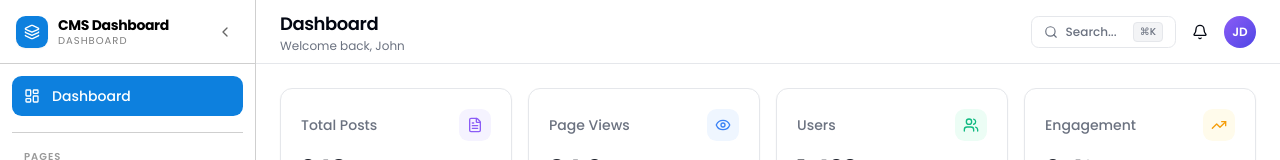
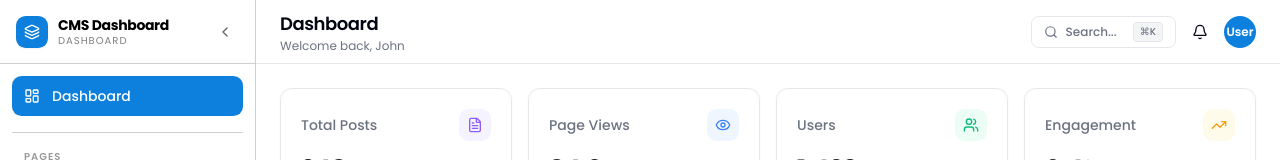
Before and after one commit to alxtim10/alx-dashboard, a Next.js app: page / in a window 1280 px wide. Shown: the top 160 px of the page. Built offline with nearby package versions, Linux system fonts and the light colour scheme.

Commit message:
fix:update top bar user color

```diff
--- a/src/components/topbar.tsx
+++ b/src/components/topbar.tsx
@@ -45,8 +45,8 @@ export function Topbar({ title, description }: TopbarProps) {
           <Bell className="h-4 w-4" />
         </Button>
 
-        <div className="h-8 w-8 rounded-full bg-gradient-to-br from-violet-500 to-indigo-600 flex items-center justify-center text-white text-xs font-semibold cursor-pointer">
-          JD
+        <div className="h-8 w-8 rounded-full bg-gradient-to-br bg-[#0D80DE] flex items-center justify-center text-white text-xs font-semibold cursor-pointer">
+          User
         </div>
       </div>
     </header>
```
